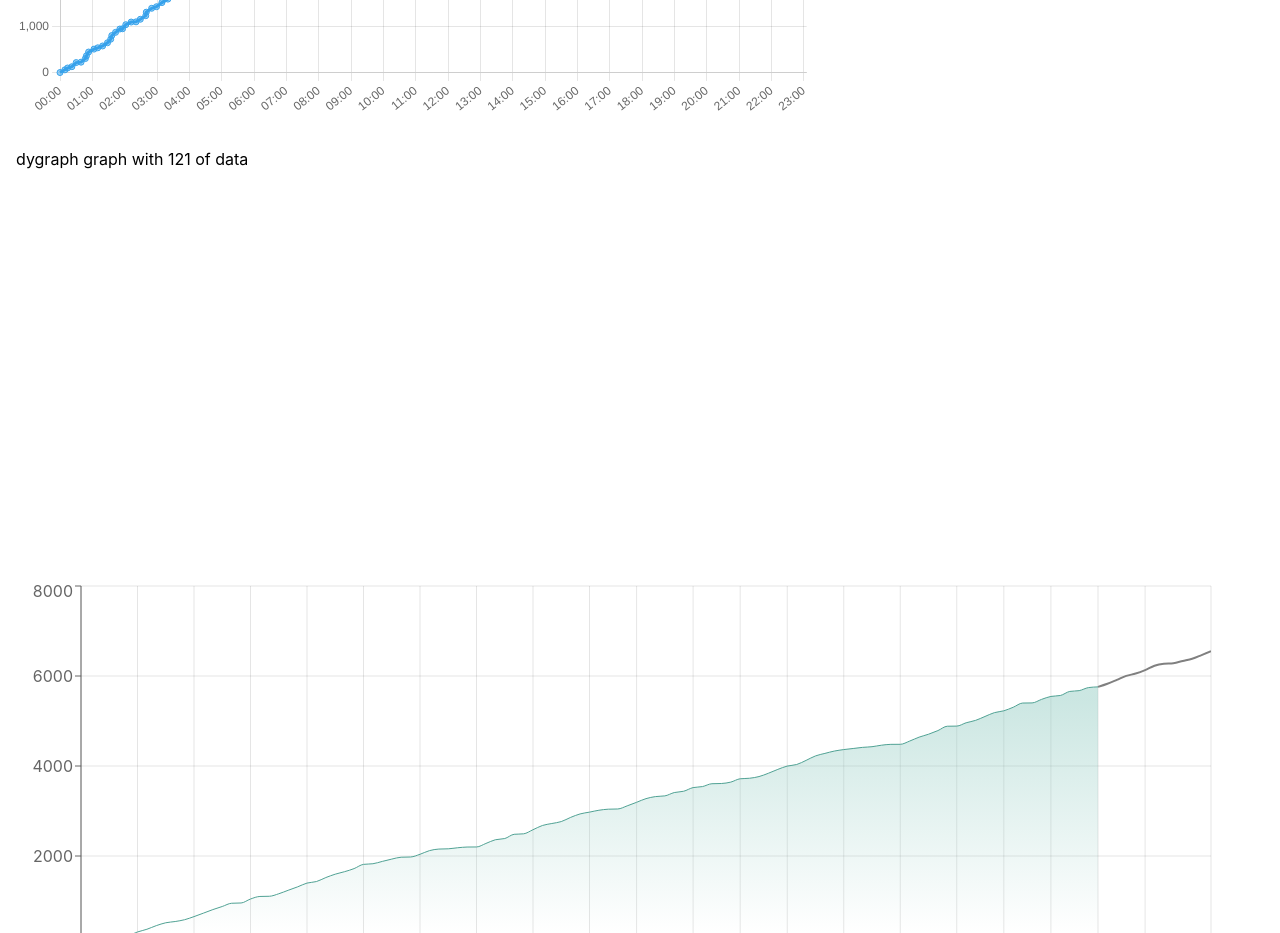
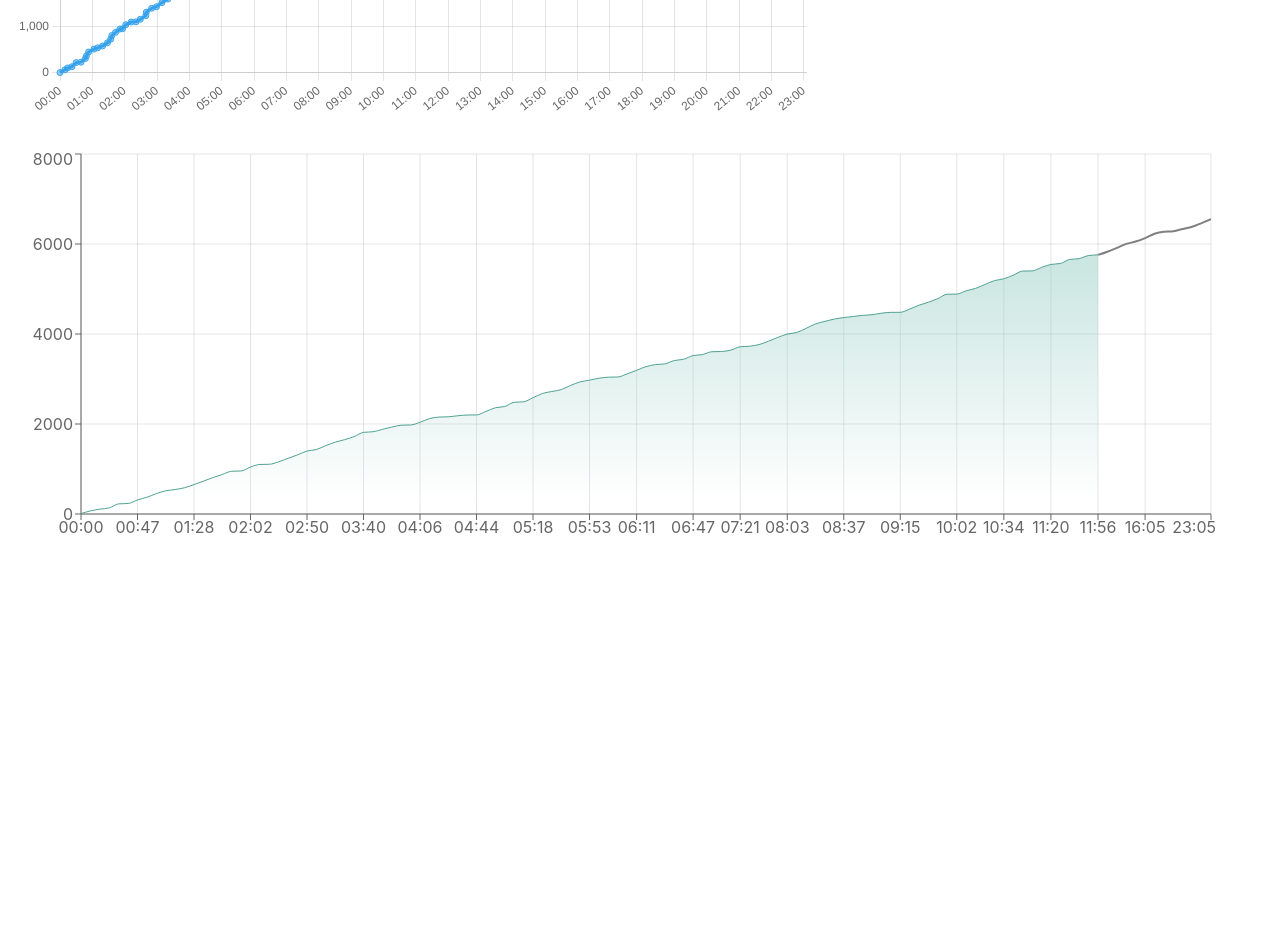
Before and after one commit to jaystefko/graph-libraries, a React (Create React App) app: page / in a window 1280 px wide. Shown: the part 860-1793 px from the top of the page. After the commit the page ends 1425 px from the top, so only its background shows below. Built offline with nearby package versions, Linux system fonts and the light colour scheme.

Commit message:
abbandon the dycharts :( sadness

```diff
--- a/src/App.tsx
+++ b/src/App.tsx
@@ -3,7 +3,6 @@ import { DataPoint, Option } from './types';
 import getData from './getData';
 import GraphD3 from './graphs/d3';
 import GraphChartjs from './graphs/chartjs';
-import GraphDygraphs from './graphs/dygraphs';
 import GraphReacharts from './graphs/recharts';
 
 function App() {
@@ -36,7 +35,6 @@ function App() {
         <section>
           <GraphD3 data={data} option={option} />
           <GraphChartjs data={data} option={option} />
-          <GraphDygraphs data={data} option={option} />
           <GraphReacharts data={data} option={option} />
         </section>
       </main>
--- a/src/graphs/dygraphs.tsx
+++ /dev/null
@@ -1,12 +0,0 @@
-import { DataPoint, Option } from '../types';
-
-type Props = {
-  data: Array<DataPoint>;
-  option: Option;
-};
-
-function Graph({ data, option }: Props) {
-  return <div className='graphContainer'>{`dygraph graph with ${data.length} of data`}</div>;
-}
-
-export default Graph;
```
Also changed, not shown: 1 other file (tests, documents, lock files or other folders).
